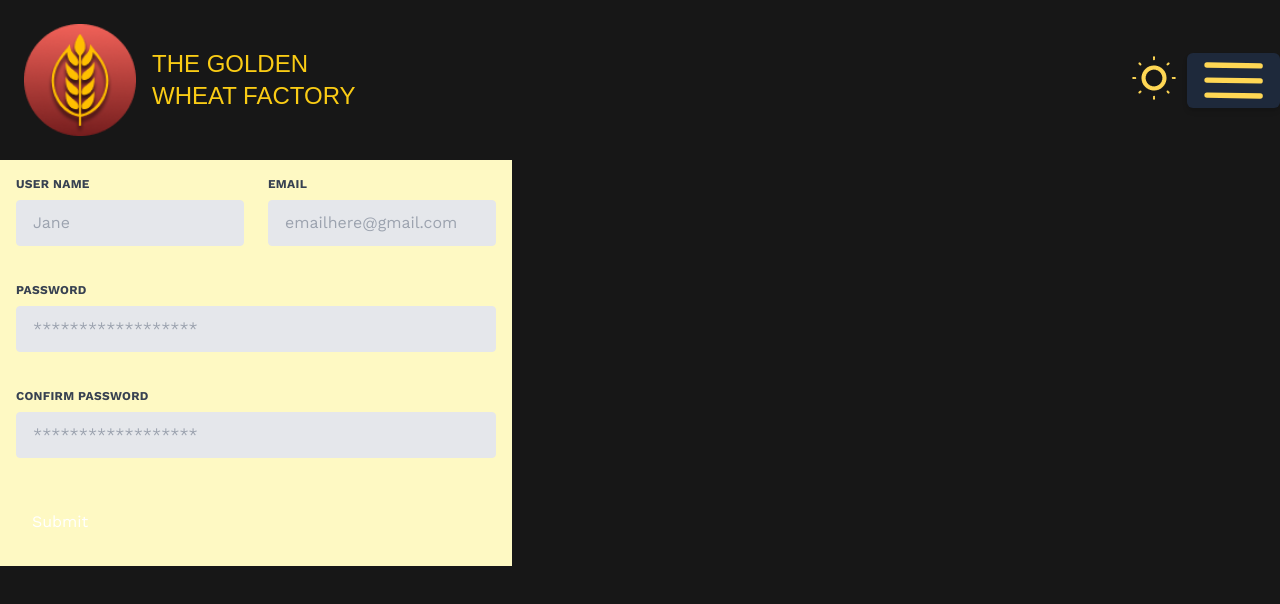
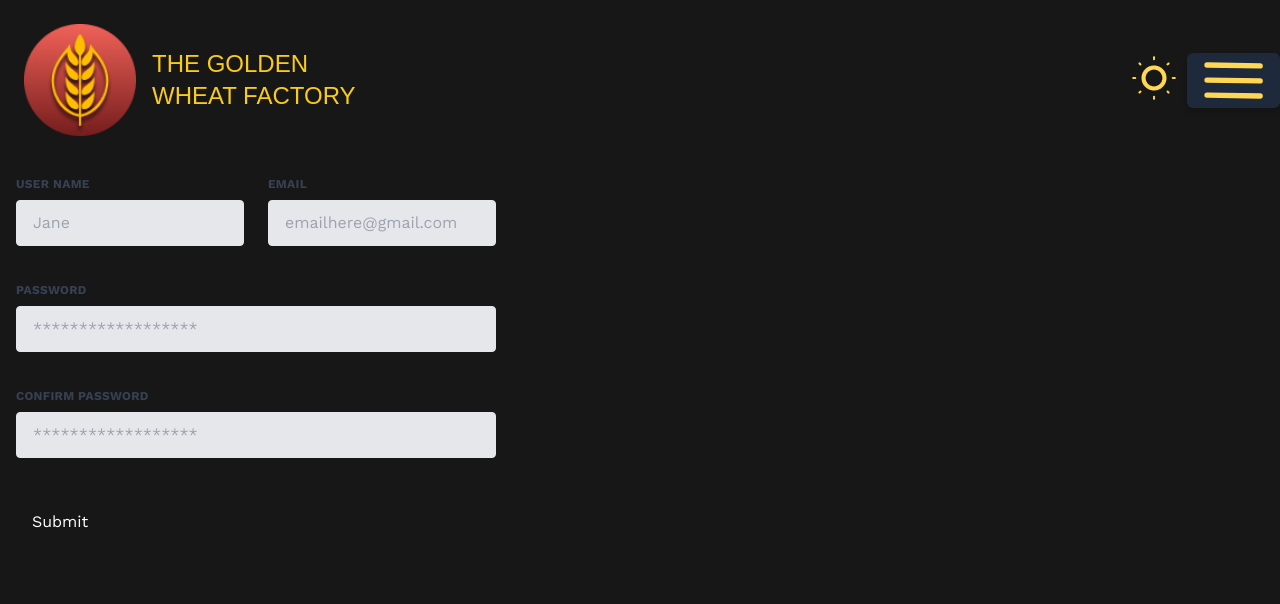
Before and after one commit to Felisong/cpnt262-the-golden-wheat-frontend, a Next.js app: page /sign-in in a window 1280 px wide. Shown: the top 604 px of the page. Built offline with nearby package versions, Linux system fonts and the light colour scheme; a web font is replaced by a local one.

Commit message:
everything is working, going to test adding an image as the container

```diff
--- a/app/components/LogIn.js
+++ b/app/components/LogIn.js
@@ -87,7 +87,7 @@ export default function LogIn() {
   }, conditions);
 
   return (
-    <form className={`w-full max-w-lg p-4 ${workSans.className} bg-yellow-100`}>
+    <form className={`w-full max-w-lg p-4`}>
       <div className="flex flex-wrap -mx-3 mb-6">
         <div className="w-full md:w-1/2 px-3 mb-6 md:mb-0">
           <label
```
Also changed, not shown: public/bread.svg (added).
